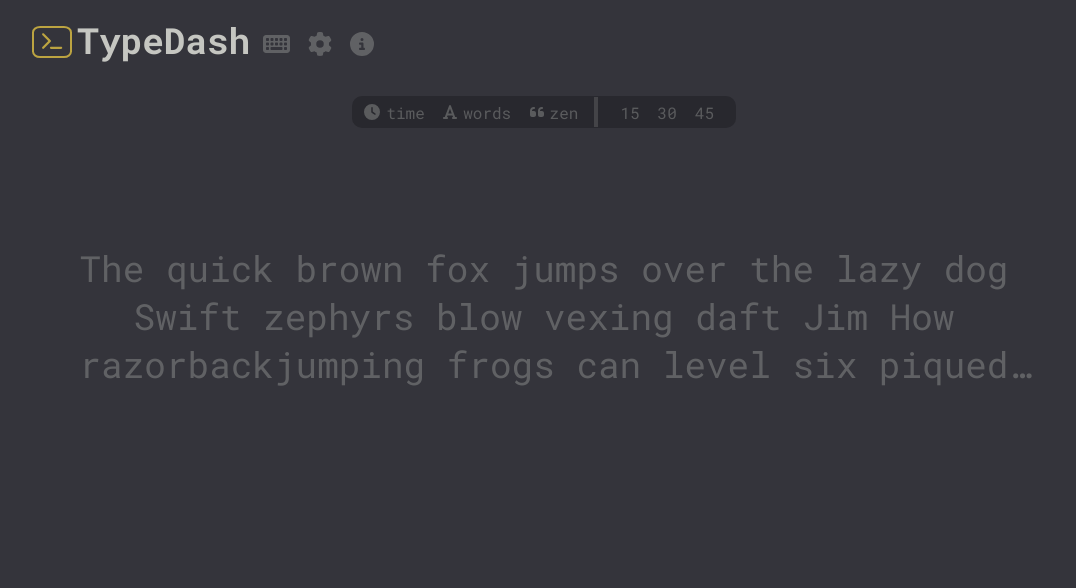
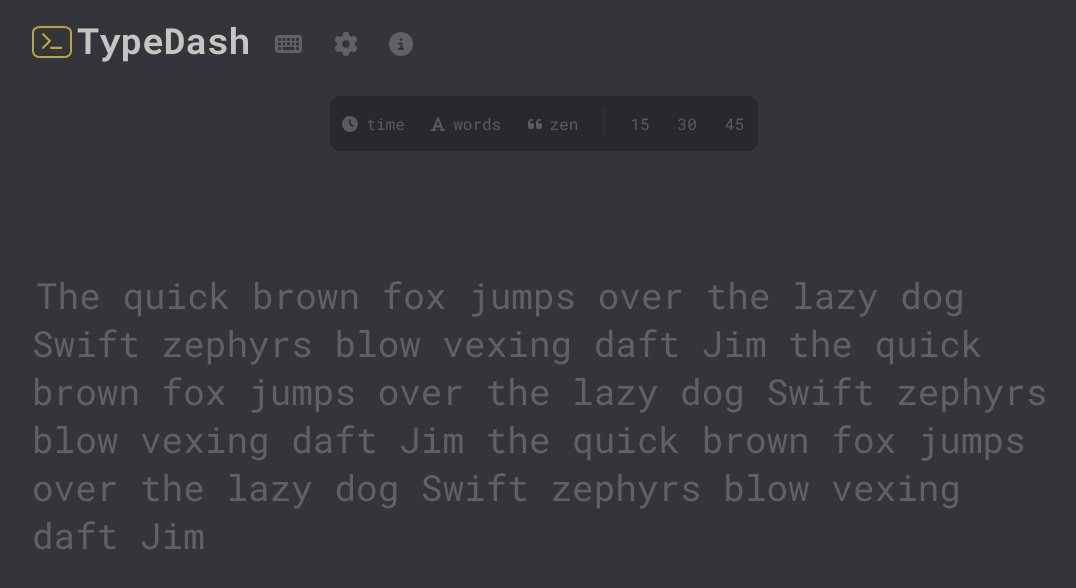
Before and after one commit to priyantaislam/typeMime, a React (Create React App) app: page / in a window 1280 px wide. Shown: the top 588 px of the page, without its empty margins (96-1172 px from the left). Built offline with nearby package versions, Linux system fonts and the light colour scheme.

Commit message:
basic UI setup

```diff
--- a/src/components/ControlBar.css
+++ b/src/components/ControlBar.css
@@ -1,35 +1,36 @@
 .cb {
-  margin-left: 35vw;
-  margin-right: 35vw;
   margin-top: 2vh;
-  height: 4vh;
   background-color: #28282e;
   border-radius: 10px;
-  display: flex;
+  display: inline-block;
   align-items: center;
+  justify-content: center;
 }
-
 .cbButton {
   background-color: transparent;
   border: none; /* Remove the border */
   cursor: pointer;
   transition: transform 0.3s;
+  align-items: center;
+  justify-content: center;
+  float: left;
   display: flex;
-  align-items: center;
+  margin-right: 8px;
 }
 
 .cbOptionIcon {
   margin-left: 0.5vw;
   font-size: 16px;
-  margin-top: -0.1vh;
   color: #93959477;
+  float: left;
 }
 
 .cbButtonText {
   font-family: "Roboto Mono", monospace;
   color: #93959477;
   font-size: 16px;
-  margin-left: 6px;
+  margin-left: 8px;
+  float: left;
 }
 
 .cbButton:hover .cbOptionIcon {
@@ -43,7 +44,9 @@
 .cbDivider {
   height: 30px;
   width: 4px;
-  background-color: #93959442;
+  background-color: #4242422f;
   margin-left: 10px;
   margin-right: 10px;
+  margin-top: 1.3vh;
+  float: left;
 }
--- a/src/components/InputArea.css
+++ b/src/components/InputArea.css
@@ -1,16 +1,45 @@
 .inputArea {
-  padding-left: 10vw;
-  padding-right: 10vw;
-  padding-top: 10vh;
+  position: relative;
 }
 
 .inputParagraph {
   font-family: "Roboto Mono", monospace;
   color: #93959477;
   font-size: 36px;
-  display: -webkit-box;
-  -webkit-box-orient: vertical;
-  overflow: hidden;
-  -webkit-line-clamp: 3; /* Show only the first 3 lines */
   line-clamp: 3;
+  padding-left: 10vw;
+  padding-right: 10vw;
+  padding-top: 10vh;
+  padding-bottom: 20vh;
+  text-align: left;
 }
+
+.invisible-input {
+  position: absolute;
+  top: 0;
+  left: 0;
+  width: 100%;
+  height: 100%;
+  opacity: 0;
+  cursor: text;
+}
+
+.blinking-cursor {
+  font-weight: 100;
+  font-size: 36px;
+  color: #bca441;
+  border-right: 4px solid #bca441;
+  animation: blink 1s step-end infinite;
+  margin-top: -10vh;
+  border-radius: 4px;
+}
+
+@keyframes blink {
+  from,
+  to {
+    border-color: transparent;
+  }
+  50% {
+    border-color: #bca441;
+  }
+}
--- a/src/components/InputArea.tsx
+++ b/src/components/InputArea.tsx
@@ -1,17 +1,27 @@
 import "./InputArea.css";
+import React, { useState, ChangeEvent } from "react";
+function InputArea() {
+  const [inputValue, setInputValue] = useState<string>("");
 
-function InputArea() {
+  const handleChange = (e: ChangeEvent<HTMLInputElement>) => {
+    setInputValue(e.target.value);
+    console.log(e.target.value);
+  };
   return (
     <div className="inputArea">
       <p className="inputParagraph">
+        <span className="blinking-cursor"></span>
         The quick brown fox jumps over the lazy dog Swift zephyrs blow vexing
-        daft Jim How razorbackjumping frogs can level six piqued gymnasts Pack
-        my box with five dozen liquor jugs Jackdaws love my big sphinx of quartz
-        The five boxing wizards jump quickly Bright vixens jump dozy fowl quack
-        Quick wafting zephyrs vex bold Jim Sphinx of black quartz judge my vow
-        The lazy dog jumps over the quick brown fox Jinxed wizards pluck ivy
-        from the big quilt
+        daft Jim the quick brown fox jumps over the lazy dog Swift zephyrs blow
+        vexing daft Jim the quick brown fox jumps over the lazy dog Swift
+        zephyrs blow vexing daft Jim
       </p>
+      <input
+        type="text"
+        className="invisible-input"
+        value={inputValue}
+        onChange={handleChange}
+      />
     </div>
   );
 }
--- a/src/components/NavBar.css
+++ b/src/components/NavBar.css
@@ -2,8 +2,13 @@
   height: 10vh;
   display: flex;
   align-items: center;
+  gap: 1vw;
 }
 
+.logo {
+  display: flex;
+  align-items: center;
+}
 .nvTitle {
   font-family: "Roboto Mono", monospace;
   color: #c5c6c1;
--- a/src/components/NavBar.tsx
+++ b/src/components/NavBar.tsx
@@ -10,8 +10,10 @@ import {
 function NavBar() {
   return (
     <div className="nv">
-      <FontAwesomeIcon className="terminalIcon" icon={faTerminal} />
-      <h1 className="nvTitle">TypeDash</h1>
+      <div className="logo">
+        <FontAwesomeIcon className="terminalIcon" icon={faTerminal} />
+        <h1 className="nvTitle">TypeDash</h1>
+      </div>
       <button className="nvButton">
         <FontAwesomeIcon className="nvOptionIcon" icon={faKeyboard} />
       </button>
```
Also changed, not shown: src/util.tsx (added, +43 -0 lines).
